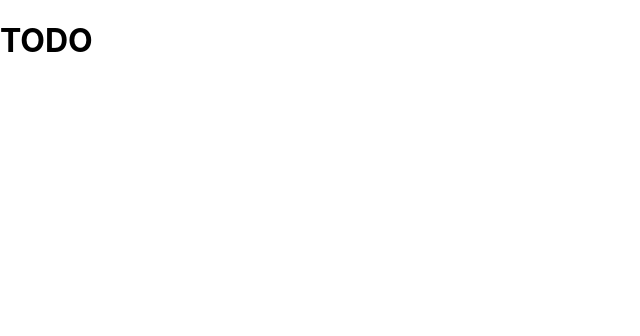
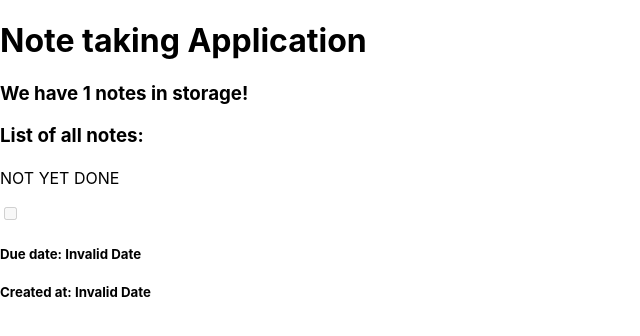
Before and after one commit to AppleVine/notebook-app, a React (Create React App) app: page / in a window 1280 px wide. Shown: the top 336 px of the page, without its empty margins (0-640 px from the left). Built offline with nearby package versions, Linux system fonts and the light colour scheme.

Commit message:
thurs lesson

```diff
--- a/src/App.js
+++ b/src/App.js
@@ -1,10 +1,11 @@
 import { Routes, Route } from "react-router-dom"
+import Homepage from "./pages/Homepage";
 
 function App() {
   return (
     <div className="App">
       <Routes>
-        <Route path="/" element={<h1>TODO</h1>} />
+        <Route path="/" element={<Homepage />} />
         <Route path="/notes" element={<h1>TODO</h1>} />
         <Route path="/notes/:noteID" element={<h1>TODO</h1>} />
         <Route path="/notes/:noteID/edit" element={<h1>TODO</h1>} />
--- /dev/null
+++ b/src/components/NoteDisplay.jsx
@@ -0,0 +1,35 @@
+import { useEffect, useRef } from "react"
+import { useNoteData } from "../contexts/NotesContext";
+
+export default function NoteDisplay(props){
+
+    const {id} = props;
+    let note = useRef({});
+
+    const globalNotesData = useNoteData();
+
+
+
+    useEffect(() =>{
+        // On start, find the note in globalNotesData that has an ID that matches props.id
+        note.current = globalNotesData.filter(globalSpecificNote => {
+            return globalSpecificNote.id === id;
+        })
+    }, [globalNotesData, id])
+
+
+
+
+    return(
+        <div>
+            <h4>{note.current.title}</h4>
+            <p>{note.current.description}</p>
+            <p>{note.current.isCompleted ? "COMPLETE" : "NOT YET DONE"}</p>
+            <input type="checkbox" disabled="disabled" value={note.isCompleted} />
+            <h5>Due date: {new Date(note.current.dueDate).toLocaleDateString()}</h5>
+            {/* <input type="date" readOnly value={note.dueDate} /> */}
+            <h5>Created at: {new Date(note.current.createdAtDate).toLocaleDateString()}</h5>
+            {/* <input type="datetime-local" readOnly value={note.createdAtDate} /> */}
+        </div>
+    )
+}
--- a/src/contexts/NotesContext.jsx
+++ b/src/contexts/NotesContext.jsx
@@ -25,7 +25,8 @@ const notesReducer = (previousState, instructions) => {
         case "setup":
             console.log("Apply persistent data to state now.")
             // instructions.data is provided when the dispatch function is called.
-            stateEditable = instructions.data;
+            let localStorageData = instructions.data;
+            stateEditable = localStorageData;
             // Whatever is returned is now the newest version of state.
             return stateEditable
 
--- /dev/null
+++ b/src/pages/Homepage.jsx
@@ -0,0 +1,32 @@
+import NoteDisplay from "../components/NoteDisplay";
+import { useNoteData } from "../contexts/NotesContext"
+
+export default function Homepage(props){
+
+    const globalNotesData = useNoteData();
+
+
+    return(
+        <div>
+            <h1>Note taking Application</h1>
+
+            {/* Note taking component */}
+                <h3>We have {globalNotesData.length} notes in storage!</h3>
+
+            {/* Note form component */}
+
+            {/* List of all notes  */}
+                <h3>List of all notes:</h3>
+                {globalNotesData.map((note) => {
+
+                    return(
+                        <div key={note.id}>
+                            <NoteDisplay id={note.id} />
+                        </div>
+
+                    )
+                })}
+
+        </div>
+    )
+}
```
